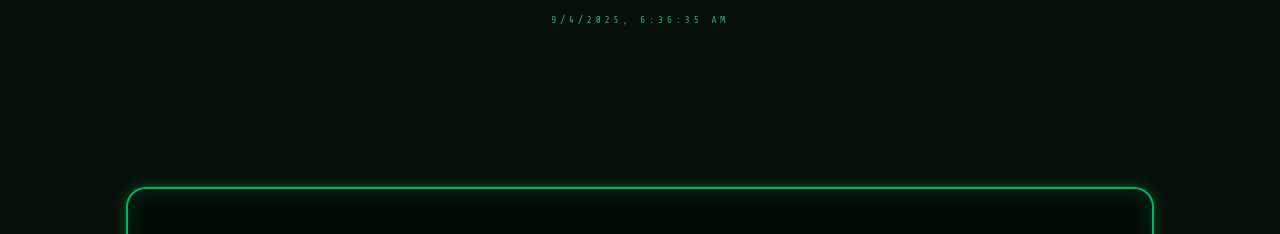
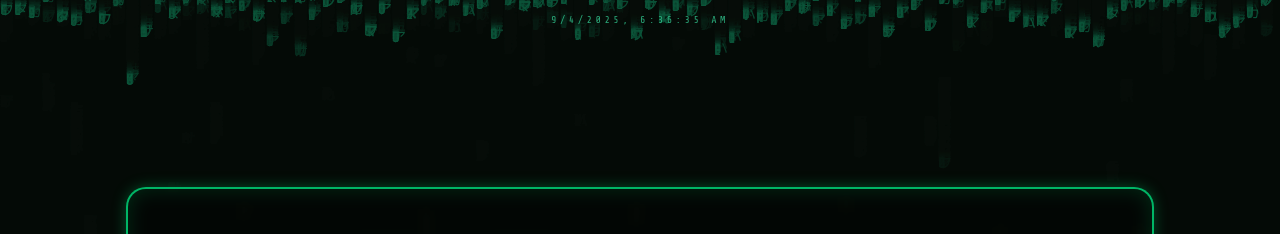
Before and after one commit to Mostafa918M/Mostafa918M-Portfolio, a plain HTML site: page index.html in a window 1280 px wide. Shown: the top 234 px of the page. Drawn offline with nearby package versions, Linux system fonts and the light colour scheme.

Commit message:
get background animation

```diff
--- a/index.html
+++ b/index.html
@@ -254,18 +254,18 @@ setTimeout(()=>{
     let w,h,columns,drops;
     const chars = 'アカサタナハマヤラワ0123456789ABCDEFGHIJKLMNOPQRSTUVWXYZ';
     function resize(){ w=canvas.width=window.innerWidth; h=canvas.height=window.innerHeight; columns=Math.floor(w/14); drops=Array(columns).fill(0).map(()=> Math.random()*h); }
-    // function draw(){
-    //   ctx.fillStyle='rgba(7,15,10,0.1)';
-    //   ctx.fillRect(0,0,w,h);
-    //   ctx.fillStyle='#16f1a6'; ctx.font='14px "Share Tech Mono"';
-    //   for(let i=0;i<columns;i++){
-    //     const text=chars[Math.floor(Math.random()*chars.length)];
-    //     ctx.fillText(text, i*14, drops[i]);
-    //     if(drops[i]>h || Math.random()>0.985){ drops[i]=0; } else { drops[i]+=0.3; }
-    //   }
-    //   requestAnimationFrame(draw);
-    // }
-    // resize(); draw(); window.addEventListener('resize', resize);
+    function draw(){
+      ctx.fillStyle='rgba(7,15,10,0.06)';
+      ctx.fillRect(0,0,w,h);
+      ctx.fillStyle='#16f1a6'; ctx.font='14px "Share Tech Mono"';
+      for(let i=0;i<columns;i++){
+        const text=chars[Math.floor(Math.random()*chars.length)];
+        ctx.fillText(text, i*14, drops[i]);
+        if(drops[i]>h || Math.random()>0.985){ drops[i]=0; } else { drops[i]+=0.3; }
+      }
+      requestAnimationFrame(draw);
+    }
+    resize(); draw(); window.addEventListener('resize', resize);
 
     const heroEl = document.getElementById('heroType');
     const heroText = 'I design strong visual identities and build fast, clean web apps. Scroll to explore.';
```
